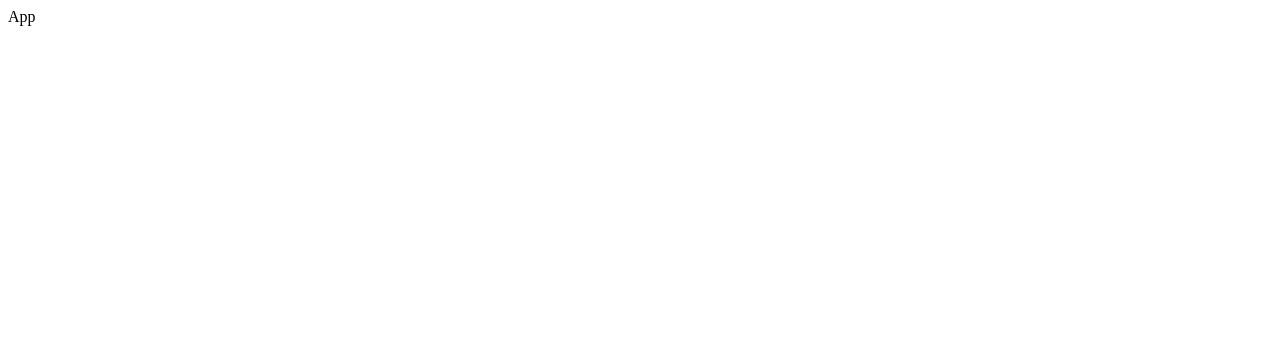
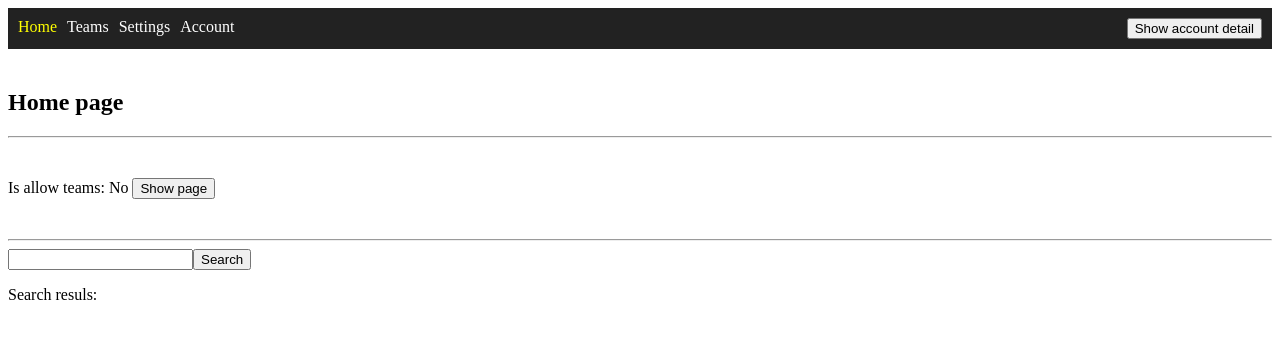
Before and after one commit to VictorLenevich97/learn-react, a React (Create React App) app: page / in a window 1280 px wide. Shown: the top 338 px of the page. Built offline with nearby package versions, Linux system fonts and the light colour scheme.

Commit message:
Added new examples

```diff
--- a/package.json
+++ b/package.json
@@ -8,6 +8,7 @@
     "@testing-library/user-event": "^13.5.0",
     "react": "^18.2.0",
     "react-dom": "^18.2.0",
+    "react-router-dom": "^6.3.0",
     "react-scripts": "5.0.1",
     "web-vitals": "^2.1.4"
   },
--- a/src/App.js
+++ b/src/App.js
@@ -1,5 +1,42 @@
+import { useState } from "react";
+import { BrowserRouter, Routes, Route } from "react-router-dom";
+import { Layout } from "./layouts/Layout";
+
+import { Account, Home, Teams, Settings, TeamDetail } from "./pages";
+
 function App() {
-  return <div>App</div>;
+  const [allowTeams, setAllowTeams] = useState(false);
+
+  return (
+    <BrowserRouter>
+      <Routes>
+        <Route path="/" element={<Layout />}>
+          <Route
+            index
+            element={
+              <Home allowTeams={allowTeams} setAllowTeams={setAllowTeams} />
+            }
+          />
+          <Route path="teams" element={<Teams allowTeams={allowTeams} />} />
+          <Route
+            path="/teams/:teamId/:teamName/show"
+            element={<TeamDetail />}
+          />
+          <Route path="settings" element={<Settings />} />
+          <Route path="account" element={<Account />} />
+        </Route>
+
+        <Route
+          path="*"
+          element={
+            <div>
+              <h2>Not found</h2>
+            </div>
+          }
+        />
+      </Routes>
+    </BrowserRouter>
+  );
 }
 
 export default App;
--- /dev/null
+++ b/src/components/Header.jsx
@@ -0,0 +1,38 @@
+import { NavLink, useNavigate } from "react-router-dom";
+
+import "./header.css";
+
+export const Header = () => {
+  const navigate = useNavigate();
+
+  const getStyles = ({ isActive }) => {
+    return {
+      color: isActive ? "yellow" : "white",
+    };
+  };
+
+  return (
+    <header className="header-container">
+      <NavLink className="header-item" style={getStyles} to="/">
+        Home{" "}
+      </NavLink>
+      <NavLink className="header-item" style={getStyles} to="/teams">
+        Teams{" "}
+      </NavLink>
+      <NavLink className="header-item" style={getStyles} to="/settings">
+        Settings{" "}
+      </NavLink>
+      <NavLink className="header-item" style={getStyles} to="account">
+        Account{" "}
+      </NavLink>
+      <button
+        className="header-button"
+        onClick={() => {
+          navigate("/account");
+        }}
+      >
+        Show account detail
+      </button>
+    </header>
+  );
+};
--- /dev/null
+++ b/src/components/header.css
@@ -0,0 +1,15 @@
+.header-container {
+  background-color: #222;
+  padding: 10px;
+  margin-bottom: 40px;
+  display: flex;
+}
+
+.header-item {
+    padding-right: 10px;
+    text-decoration: none;
+}
+
+.header-button {
+    margin-left: auto;
+}
--- /dev/null
+++ b/src/layouts/Layout.jsx
@@ -0,0 +1,13 @@
+import { Outlet } from "react-router-dom";
+import { Header } from "../components/Header";
+
+export const Layout = () => {
+  return (
+    <div>
+      <Header />
+      <main>
+        <Outlet />
+      </main>
+    </div>
+  );
+};
--- /dev/null
+++ b/src/mock-data/mock-teams.js
@@ -0,0 +1,26 @@
+export const mockTeams = [
+  {
+    id: 1,
+    name: "Roma",
+    email: "roma@gmail.com",
+    detail: "Some infromation about Roma",
+  },
+  {
+    id: 2,
+    name: "Alex",
+    email: "alex@gmail.com",
+    detail: "Some infromation about Alex",
+  },
+  {
+    id: 3,
+    name: "Denis",
+    email: "denis@gmail.com",
+    detail: "Some infromation about Denis",
+  },
+  {
+    id: 4,
+    name: "Julia",
+    email: "julia@gmail.com",
+    detail: "Some infromation about Julia",
+  },
+];
--- /dev/null
+++ b/src/pages/Account.jsx
@@ -0,0 +1,3 @@
+export const Account = () => {
+  return <div>Account</div>;
+};
--- /dev/null
+++ b/src/pages/Home.jsx
@@ -0,0 +1,37 @@
+import { useSearchParams, useNavigate } from "react-router-dom";
+
+export const Home = ({ allowTeams, setAllowTeams }) => {
+  const [searchParams] = useSearchParams();
+  const navigate = useNavigate();
+
+  return (
+    <div>
+      <h2>Home page</h2>
+      <hr />
+      <div style={{ margin: "40px 0" }}>
+        <span>Is allow teams: {allowTeams ? "Yes" : "No"}</span>{" "}
+        <button
+          onClick={() => {
+            if (allowTeams) {
+              setAllowTeams(false);
+            } else {
+              setAllowTeams(true);
+            }
+          }}
+        >
+          {allowTeams ? "Don`t show page" : "Show page"}
+        </button>
+      </div>
+      <hr />
+      <div>
+        <input
+          onChange={(e) => {
+            navigate(`/?search=${e.target.value}`);
+          }}
+        />
+        <button>Search</button>
+      </div>
+      <p>Search resuls: {searchParams.get("search")}</p>
+    </div>
+  );
+};
--- /dev/null
+++ b/src/pages/Settings.jsx
@@ -0,0 +1,3 @@
+export const Settings = () => {
+  return <div>Settings</div>;
+};
--- /dev/null
+++ b/src/pages/TeamDetail.jsx
@@ -0,0 +1,17 @@
+import { useParams } from "react-router-dom";
+
+import { mockTeams } from "../mock-data/mock-teams";
+
+export const TeamDetail = () => {
+  const params = useParams();
+
+  const currentData = mockTeams.find(({ id }) => id === +params.teamId);
+
+  return (
+    <div>
+      <h2>{currentData?.name}</h2>
+      <p>{currentData?.email}</p>
+      <span>{currentData?.detail}</span>
+    </div>
+  );
+};
--- /dev/null
+++ b/src/pages/Teams.jsx
@@ -0,0 +1,27 @@
+import { mockTeams } from "../mock-data/mock-teams";
+import { useLayoutEffect } from "react";
+import { Link, Outlet, useNavigate } from "react-router-dom";
+
+export const Teams = ({ allowTeams }) => {
+  const navigate = useNavigate();
+
+  useLayoutEffect(() => {
+    if (!allowTeams) {
+      navigate("/");
+    }
+  }, [allowTeams]);
+
+  return (
+    <div>
+      <ul>
+        {mockTeams.map(({ id, name, email }) => (
+          <li key={id}>
+            <Link to={`/teams/${id}/${name}/show`}>{name}</Link>
+            <p>{email}</p>
+          </li>
+        ))}
+      </ul>
+      <Outlet />
+    </div>
+  );
+};
--- /dev/null
+++ b/src/pages/index.js
@@ -0,0 +1,5 @@
+export { Account } from "./Account";
+export { Home } from "./Home";
+export { Settings } from "./Settings";
+export { Teams } from "./Teams";
+export { TeamDetail } from "./TeamDetail";
```
Also changed, not shown: 1 other file (tests, documents, lock files or other folders).
